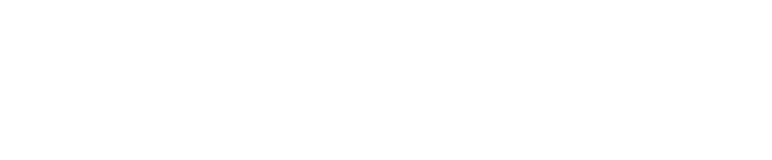
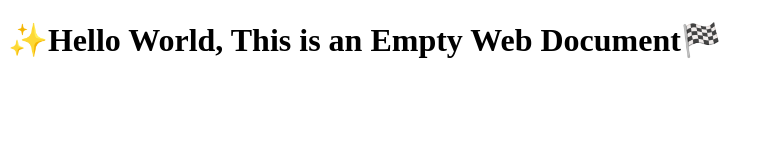
Before and after one commit to OthmanAdi/PipeLineProductionToNetlify, a plain HTML site: page index.html in a window 1280 px wide. Shown: the whole page, without its empty margins (0-772 px from the left). Drawn offline with Linux system fonts and the light colour scheme.

Commit message:
Welcome Message

```diff
--- a/index.html
+++ b/index.html
@@ -5,6 +5,6 @@
     <title>Title</title>
 </head>
 <body>
-
+<h1>✨Hello World, This is an Empty Web Document🏁</h1>
 </body>
 </html>
```
